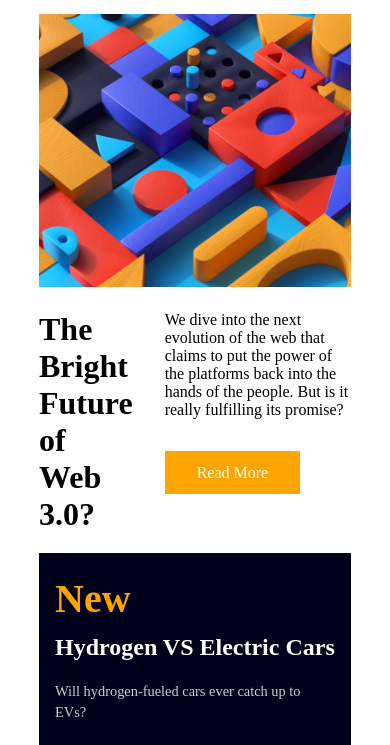
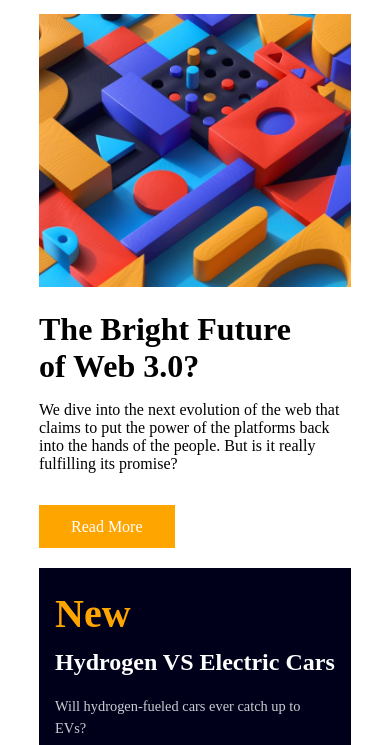
Before and after one commit to mrlukuman/fem-news-homepage, a plain HTML site: page index.html in a window 390 px wide. Shown: the part 94-839 px from the top of the page. Drawn offline with Linux system fonts and the light colour scheme; files whose address does not match are found by name.

Commit message:
[BUG] Correct display type for hero description

```diff
--- a/index.html
+++ b/index.html
@@ -125,7 +125,7 @@
       Challenge by
       <a href="https://www.frontendmentor.io?ref=challenge" target="_blank"
         >Frontend Mentor</a
-      >. Coded by <a href="#">Your Name Here</a>.
+      >. Coded by <a href="#">Tajudeen Lukuman Aleru</a>.
     </div>
   </body>
 </html>
--- a/styles.css
+++ b/styles.css
@@ -186,12 +186,21 @@ hr {
   .desktop_hero_image {
     display: none;
   }
+  .hero__description {
+    flex-direction: column;
+  }
 
   .grid-container-2 {
     display: flex;
     flex-direction: column;
   }
 
+  .hero_explanation {
+    display: flex;
+    flex-direction: column;
+    margin-top: 1rem;
+  }
+
   .grid-container-2 img {
     width: fit-content;
   }
```
